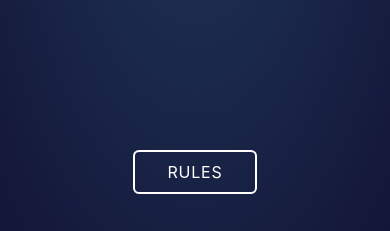
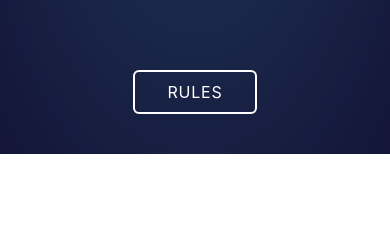
Before and after one commit to premkumarthanigaivel/fem-rock-paper-scissorgame, a Next.js app: page / in a window 390 px wide. Shown: the part 610-841 px from the top of the page. Built offline with nearby package versions, Linux system fonts and the light colour scheme.

Commit message:
mobile height fix again

```diff
--- a/components/PageContainer.jsx
+++ b/components/PageContainer.jsx
@@ -1,6 +1,6 @@
 const Page = ({ children }) => {
 	return (
-		<main className="relative flex h-screen min-h-screen w-screen flex-col items-center bg-gradient-radial">
+		<main className="relative flex h-auto w-screen flex-col items-center bg-gradient-radial md:h-screen">
 			{children}
 		</main>
 	)
--- a/components/RulesSection.jsx
+++ b/components/RulesSection.jsx
@@ -1,6 +1,6 @@
 const RulesSection = ({ setModalVisible }) => {
 	return (
-		<section className="mt-auto mb-10 flex w-full items-center justify-center md:absolute md:bottom-0 md:mb-0 md:h-32 md:justify-end">
+		<section className="static mt-[7.5rem] mb-10 flex w-full items-center justify-center md:absolute md:bottom-0 md:mt-0 md:mb-0 md:h-32 md:justify-end">
 			<div
 				className="scale-100 rounded-md border-2 border-white px-8 py-2 tracking-wider text-white hover:scale-105 md:mt-8  md:mr-8"
 				onClick={() => {
```
